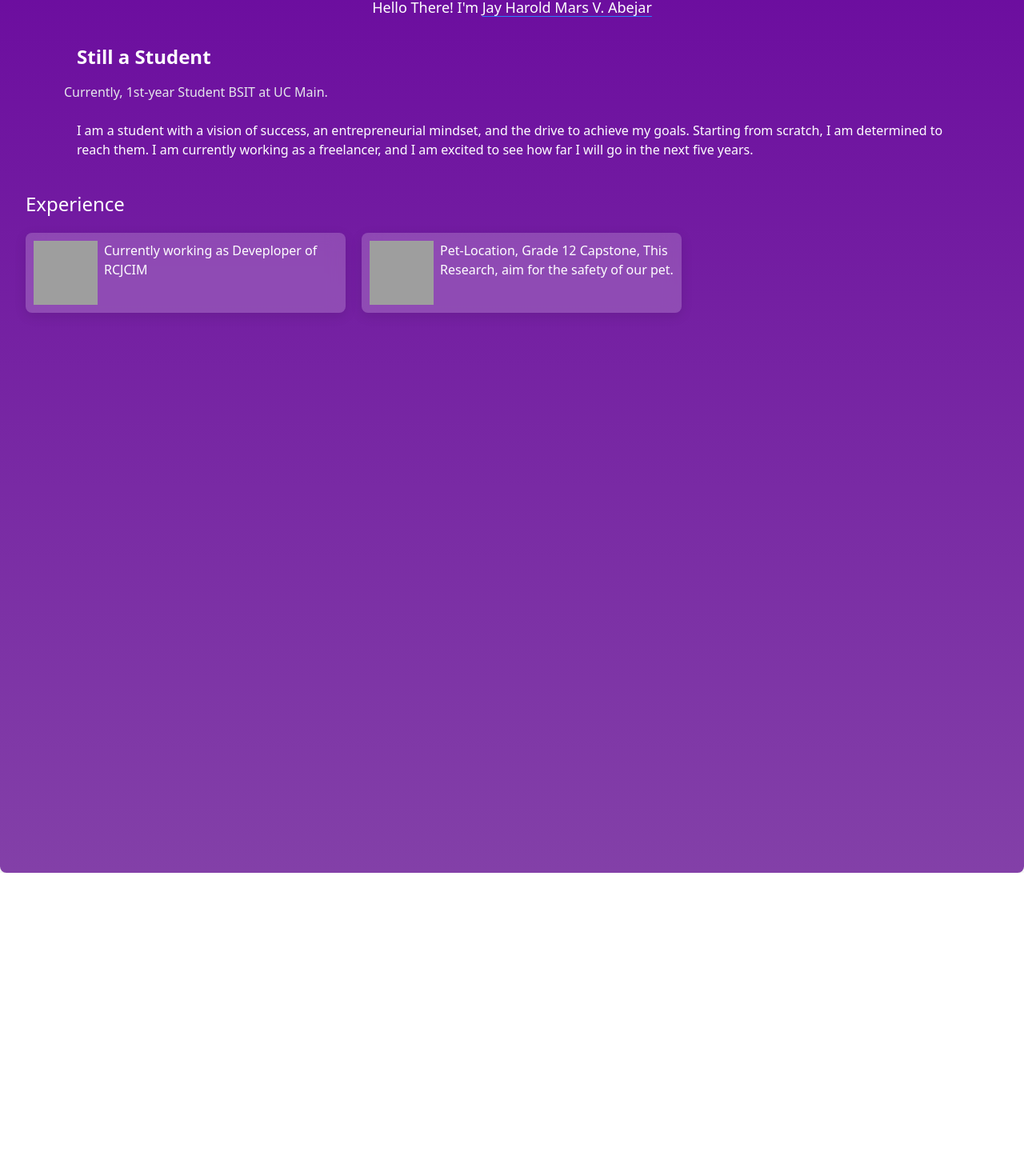
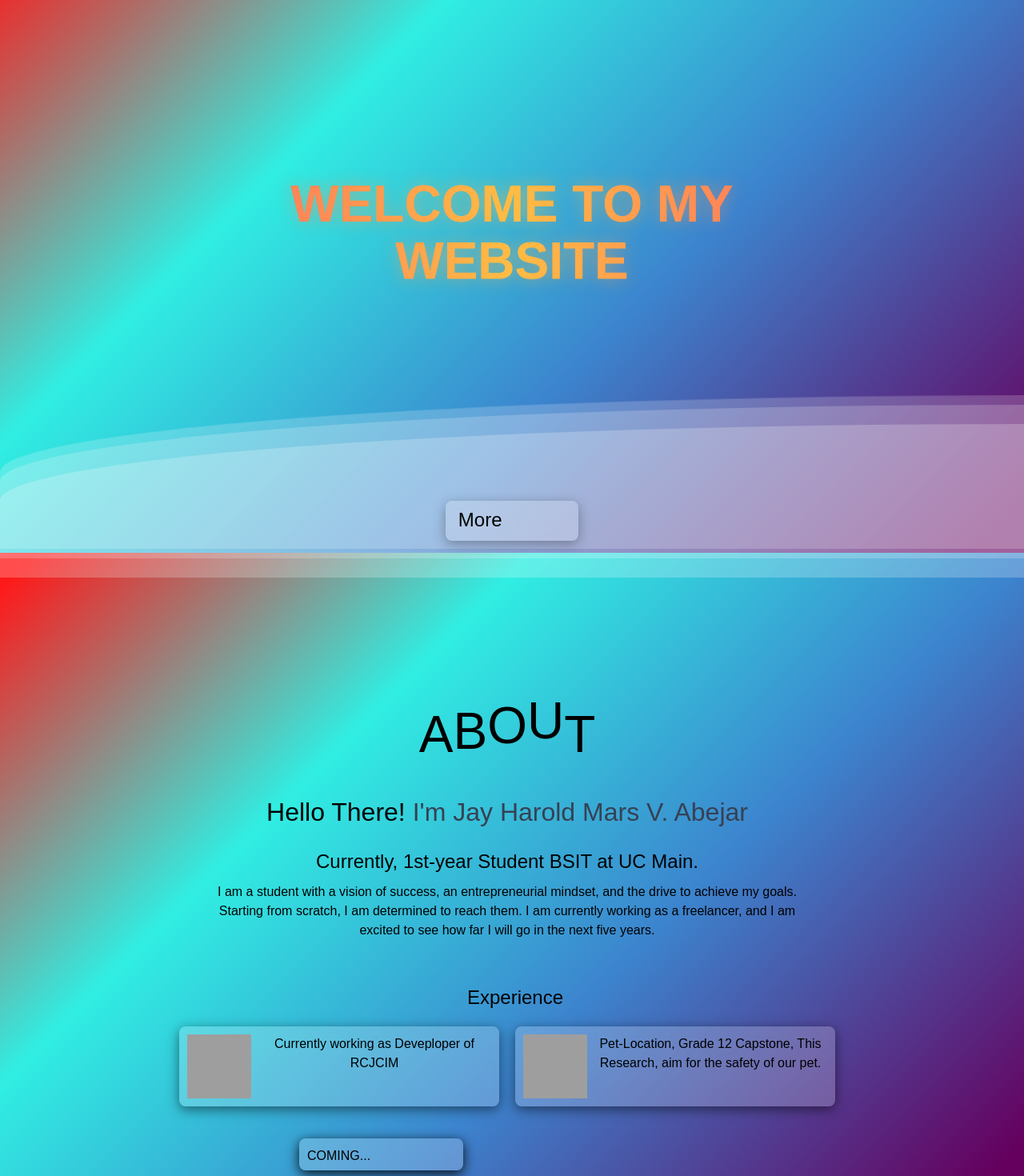
Before and after one commit to HaroldMars/JayMars, a React (Vite) app: page / in a window 1280 px wide. Shown: the part 109-1579 px from the top of the page at 80% size. Before the commit the page ends 1200 px from the top, so only its background shows below. Built offline with nearby package versions, Linux system fonts and the light colour scheme; grey boxes are pictures that could not be loaded.

Commit message:
New Update bg and text animations

```diff
--- a/index.html
+++ b/index.html
@@ -9,5 +9,10 @@
   <body>
     <div id="root"></div>
     <script type="module" src="/src/main.jsx"></script>
+    <div>
+     <div class="wave"></div>
+     <div class="wave"></div>
+     <div class="wave"></div>
+  </div>
   </body>
 </html>
--- a/src/index.css
+++ b/src/index.css
@@ -2,16 +2,31 @@
 
 
 
+
 .homie {
-  background: linear-gradient(#6A099E, #8340A8) ;
-  height: 150vh;
-  color: white;
+
 }
 
 .text {
   padding-top: 100px;
   text-align: center;
 }
+
+.glas {
+  background-color: rgba(255, 255, 255, 0.2);
+  backdrop-filter: blur(10px);
+  -webkit-backdrop-filter: blur(10px);
+  border-radius: 8px;
+  padding: 10px;
+  margin-left: 150px;
+  width: 25%;
+  max-width: 400px;
+  height: 40px;
+  display: flex;
+  text-align: center;
+  box-shadow: 0 4px 15px rgba(0, 0, 0, 0.9);
+}
+
 
 .glass {
   background-color: rgba(255, 255, 255, 0.2);
@@ -23,5 +38,233 @@
   max-width: 400px;
   height: 100px;
   display: flex;
-  box-shadow: 0 4px 15px rgba(0, 0, 0, 0.1);
+  box-shadow: 0 4px 15px rgba(0, 0, 0, 0.5);
 }
+
+body {
+    margin: auto;
+    font-family: -apple-system, BlinkMacSystemFont, sans-serif;
+    /* Remove this line to enable scrolling: */
+    /* overflow: auto; */
+    background: linear-gradient(315deg, rgba(101,0,94,1) 3%, rgba(60,132,206,1) 38%, rgba(48,238,226,1) 68%, rgba(255,25,25,1) 98%);
+    animation: gradient 15s ease infinite;
+    background-size: 400% 400%;
+    background-attachment: fixed;
+    display: flex;
+    justify-content: center;
+    align-items: center;
+    height: 100vh;
+    margin: 0;
+    /* Remove or comment out this line to prevent overflow: */
+    /* overflow: hidden; */
+    font-family: 'Arial', sans-serif;
+}
+
+@keyframes gradient {
+    0% {
+        background-position: 0% 0%;
+    }
+    50% {
+        background-position: 100% 100%;
+    }
+    100% {
+        background-position: 0% 0%;
+    }
+}
+
+.wave {
+    background: rgb(255 255 255 / 25%);
+    border-radius: 1000% 1000% 0 0;
+    position: fixed;
+    width: 200%;
+    height: 12em;
+    animation: wave 10s -3s linear infinite;
+    transform: translate3d(0, 0, 0);
+    opacity: 0.8;
+    bottom: 0;
+    left: 0;
+    z-index: -1;
+}
+
+.wave:nth-of-type(2) {
+    bottom: -1.25em;
+    animation: wave 18s linear reverse infinite;
+    opacity: 0.8;
+}
+
+.wave:nth-of-type(3) {
+    bottom: -2.5em;
+    animation: wave 20s -1s reverse infinite;
+    opacity: 0.9;
+}
+
+@keyframes wave {
+    2% {
+        transform: translateX(1);
+    }
+
+    25% {
+        transform: translateX(-25%);
+    }
+
+    50% {
+        transform: translateX(-50%);
+    }
+
+    75% {
+        transform: translateX(-25%);
+    }
+
+    100% {
+        transform: translateX(1);
+    }
+}
+
+
+
+.melting-text-container {
+    position: relative;
+    overflow: hidden;
+}
+
+.melting-text {
+    font-size: 4rem;
+    font-weight: bold;
+    text-transform: uppercase;
+    color: #fff;
+    position: relative;
+    animation: melt 3s infinite ease-in-out;
+    background: linear-gradient(90deg, #ff6f61, #ffbd44, #ff6f61);
+    -webkit-background-clip: text;
+    color: transparent;
+}
+
+.melting-text::before,
+.melting-text::after {
+    content: 'Welcome to my WEBSITE';
+    position: absolute;
+    top: 0;
+    left: 0;
+    width: 100%;
+    height: 100%;
+    background: linear-gradient(90deg, #ff6f61, #ffbd44, #ff6f61);
+    -webkit-background-clip: text;
+    color: transparent;
+    z-index: -1;
+    transform: scaleY(1);
+    opacity: 0.5;
+    animation: drip 3s infinite ease-in-out;
+}
+
+.melting-text::after {
+    filter: blur(10px);
+    opacity: 0.3;
+}
+
+/* Keyframes for melting effect */
+@keyframes melt {
+    0%, 100% {
+        transform: translateY(0);
+    }
+    50% {
+        transform: translateY(20px);
+    }
+}
+
+@keyframes drip {
+    0%, 100% {
+        transform: scaleY(1);
+        opacity: 0.5;
+    }
+    50% {
+        transform: scaleY(1.5);
+        opacity: 0.7;
+    }
+}
+
+.pislit {
+  background-color: rgba(255, 255, 255, 0.2);
+  backdrop-filter: blur(10px);
+  -webkit-backdrop-filter: blur(10px);
+  border-radius: 8px;
+  width: 20%;
+  max-width: 400px;
+  height: 50px;
+  display: flex;
+  box-shadow: 0 4px 15px rgba(0, 0, 0, 0.3);
+  transition: all 0.3s ease; /* Smooth transition for hover effects */
+}
+
+.pislit:hover {
+  background-color: rgba(255, 255, 255, 0.3); /* Slightly more opaque on hover */
+  box-shadow: 0 8px 20px rgba(0, 0, 0, 0.2); /* Enhance shadow on hover */
+  cursor: pointer; /* Change cursor to pointer on hover */
+}
+
+.responsive-container {
+  padding: 1rem;
+  max-width: 800px;
+  margin: 0 auto; /* centers the container */
+  text-align: center;
+}
+
+.responsive-container h1 {
+  font-size: 2rem;
+}
+
+.responsive-container h2 {
+  font-size: 1.5rem;
+}
+
+.responsive-container p {
+  font-size: 1rem;
+}
+
+/* Adjust font sizes for smaller screens */
+@media (max-width: 600px) {
+  .responsive-container h1 {
+    font-size: 1.75rem;
+  }
+  .responsive-container h2 {
+    font-size: 1.25rem;
+  }
+  .responsive-container p {
+    font-size: 0.9rem;
+  }
+}
+
+.wave-text span {
+    display: inline-block;
+    font-size: 4rem;
+    animation: wave 2s ease-in-out infinite;
+}
+
+.wave-text span:nth-child(1) {
+    animation-delay: 0s;
+}
+.wave-text span:nth-child(2) {
+    animation-delay: 0.2s;
+}
+.wave-text span:nth-child(3) {
+    animation-delay: 0.4s;
+}
+.wave-text span:nth-child(4) {
+    animation-delay: 0.6s;
+}
+
+@keyframes wave {
+    0%, 100% {
+        transform: translateY(0);
+    }
+    50% {
+        transform: translateY(-20px);
+    }
+}
+
+@font-face {
+  src: url("https://www.axis-praxis.org/fonts/webfonts/MetaVariableDemo-Set.woff2")
+    format("woff2");
+  font-family: "Meta";
+  font-style: normal;
+  font-weight: normal;
+}
--- a/src/pages/Home.jsx
+++ b/src/pages/Home.jsx
@@ -1,41 +1,55 @@
-import React from "react";
-import Logo from "../assets/logo.png";
-import Pet from "../assets/logodog.png";
+import React, { useRef } from "react";
+import Logo from '../assets/logo.png/';
+import Pet from '../assets/logodog.png/';
 
 export default function Home() {
+  // Create a ref for the target section
+  const targetRef = useRef(null);
+
+  const handleMoreBelowClick = () => {
+    if (targetRef.current) {
+      targetRef.current.scrollIntoView({ behavior: 'smooth' });
+    }
+  };
+
   return (
-    <div className="homie p-8  mx-auto bg-gray-50 rounded-lg shadow-lg">
-      {/* Intro Section */}
-      <div className="text-center mb-8">
-        <h1 className="font-bold text-3xl md:text-4xl mb-4">
-          Welcome of my New born Website
+    <div className="mx-auto rounded-lg text-center w-full max-w-4xl h-auto p-4 sm:p-8">
+      {/* Melting Text Section */}
+      <div className="melting-text-container h-280 p-4 sm:p-8 flex items-center justify-center relative">
+        <h1 className="melting-text text-2xl sm:text-4xl font-bold">
+          Welcome to my Website
         </h1>
-        <p className="pt-4 text-lg text-white">
-          <span className="">
-            Hello There! I'm{" "}
-            <span className="underline underline-offset-4 decoration-blue-500">
-              Jay Harold Mars V. Abejar
-            </span>
-          </span>
-        </p>
-      </div>
-      <div className="ml-4 md:ml-6 px-4 md:px-6">
-        <h2 className="text-xl md:text-2xl font-semibold mb-4 pl-2 md:pl-4 text-white">
-          Still a Student
-        </h2>
-        <p className="text-gray-200 text-sm md:text-base mb-2">
-          Currently, 1st-year Student BSIT at UC Main.
-        </p>
-        <p className="pt-2 pl-1 md:pt-4 md:pl-4 text-sm md:text-base">
-          I am a student with a vision of success, an entrepreneurial mindset,
-          and the drive to achieve my goals. Starting from scratch, I am
-          determined to reach them. I am currently working as a freelancer, and
-          I am excited to see how far I will go in the next five years.
-        </p>
+
+
+        {/* Button to scroll down */}
+        <div className="absolute justify-center mt-180 w-full flex">
+          <button
+            onClick={handleMoreBelowClick}
+            className="pislit text-center text-black px-4 p-5 py-2 rounded text-2xl"
+          >
+            More
+          </button>
+        </div>
       </div>
 
-      <div>
-        <h1 className="text-2xl pt-10 pb-5">Experience</h1>
+
+      {/* Content below to scroll to */}
+      <div ref={targetRef} className="h-250 absolute text-center">
+        <div class="wave-container pt-5">
+    <h1 class="wave-text">
+        <span>A</span><span>B</span><span>O</span><span>U</span><span>T</span>
+    </h1>
+</div>
+
+          <div className="responsive-container">
+
+  <h1 className="pt-2">Hello There! <span className="text-gray-700">I'm Jay Harold Mars V. Abejar</span></h1>
+  <h2 className="pt-5">Currently, 1st-year Student BSIT at UC Main.</h2>
+  <p className="pt-2">I am a student with a vision of success, an entrepreneurial mindset, and the drive to achieve my goals. Starting from scratch, I am determined to reach them. I am currently working as a freelancer, and I am excited to see how far I will go in the next five years.</p>
+</div>
+
+        <div>
+        <h1 className="text-2xl pt-10 pb-5 pl-5">Experience</h1>
         <div className="flex flex-row flex-wrap gap-5">
           <div className="glass">
             <a
@@ -61,6 +75,12 @@ export default function Home() {
             </h1>
           </div>
         </div>
+
+        <div className="pt-10">
+          <h1 className="glas ml-10 mr-0">COMING...</h1>
+        </div>
+      </div>
+
       </div>
     </div>
   );
```
Also changed, not shown: components/Header.jsx (added).
